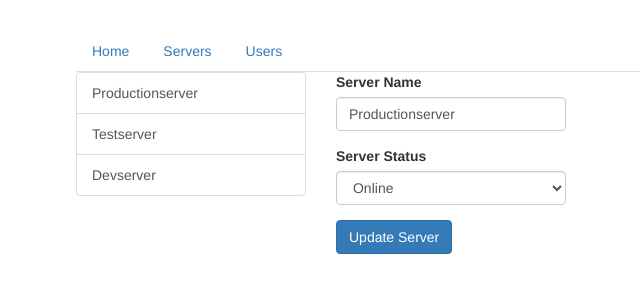
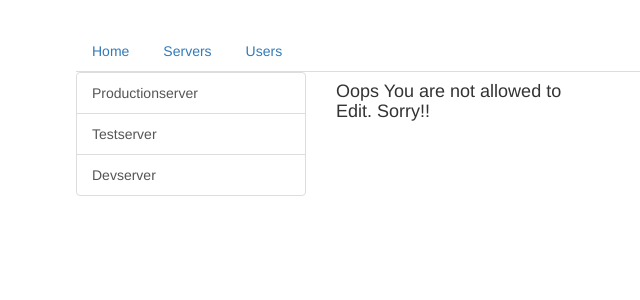
Before and after one commit to igdkaur/routing, an Angular app: page /servers/1/edit in a window 1280 px wide. Shown: the top 300 px of the page, without its empty margins (189-829 px from the left). Built offline with nearby package versions, Linux system fonts and the light colour scheme.

Commit message:
edit server logic implementation

```diff
--- a/src/app/servers/edit-server/edit-server.component.html
+++ b/src/app/servers/edit-server/edit-server.component.html
@@ -1,3 +1,5 @@
+<h4 *ngIf="!allowEdit"> Oops You are not allowed to Edit. Sorry!!</h4>
+<div *ngIf="allowEdit">
   <div class="form-group">
     <label for="name">Server Name</label>
     <input
@@ -19,3 +21,4 @@
   <button
     class="btn btn-primary"
     (click)="onUpdateServer()">Update Server</button>
+</div>
--- a/src/app/servers/edit-server/edit-server.component.ts
+++ b/src/app/servers/edit-server/edit-server.component.ts
@@ -1,5 +1,5 @@
 import { Component, OnInit } from '@angular/core';
-import { ActivatedRoute } from '@angular/router';
+import { ActivatedRoute,Params } from '@angular/router';
 
 import { ServersService } from '../servers.service';
 
@@ -12,6 +12,7 @@ export class EditServerComponent implements OnInit {
   server: {id: number, name: string, status: string};
   serverName = '';
   serverStatus = '';
+  allowEdit = false;
 
   constructor(private serversService: ServersService,
               private route: ActivatedRoute) {
@@ -20,7 +21,11 @@ export class EditServerComponent implements OnInit {
   ngOnInit() {
     console.log(this.route.snapshot.queryParams);
     console.log(this.route.fragment);
-    this.route.queryParams.subscribe();
+    this.route.queryParams.subscribe(
+      (queryParams: Params) => {
+        this.allowEdit = queryParams['allowEdit'] === '1'? true : false;
+      }
+    );
     this.route.fragment.subscribe();
     this.server = this.serversService.getServer(1);
     this.serverName = this.server.name;
@@ -35,3 +40,4 @@ export class EditServerComponent implements OnInit {
 
 
 // 1.acs snapshot - not reactive
+//determine if edit allowed or not here
--- a/src/app/servers/servers.component.html
+++ b/src/app/servers/servers.component.html
@@ -3,7 +3,7 @@
     <div class="list-group">
       <a
         [routerLink]="['/servers', server.id]"
-        [queryParams]="{allowEdit: '1'}"
+        [queryParams]="{allowEdit: server.id === 3 ? '1' : '0'}"
         fragment="loading"
         href="#"
         class="list-group-item"
```
Lines whose indentation alone changed are shown as unchanged.
